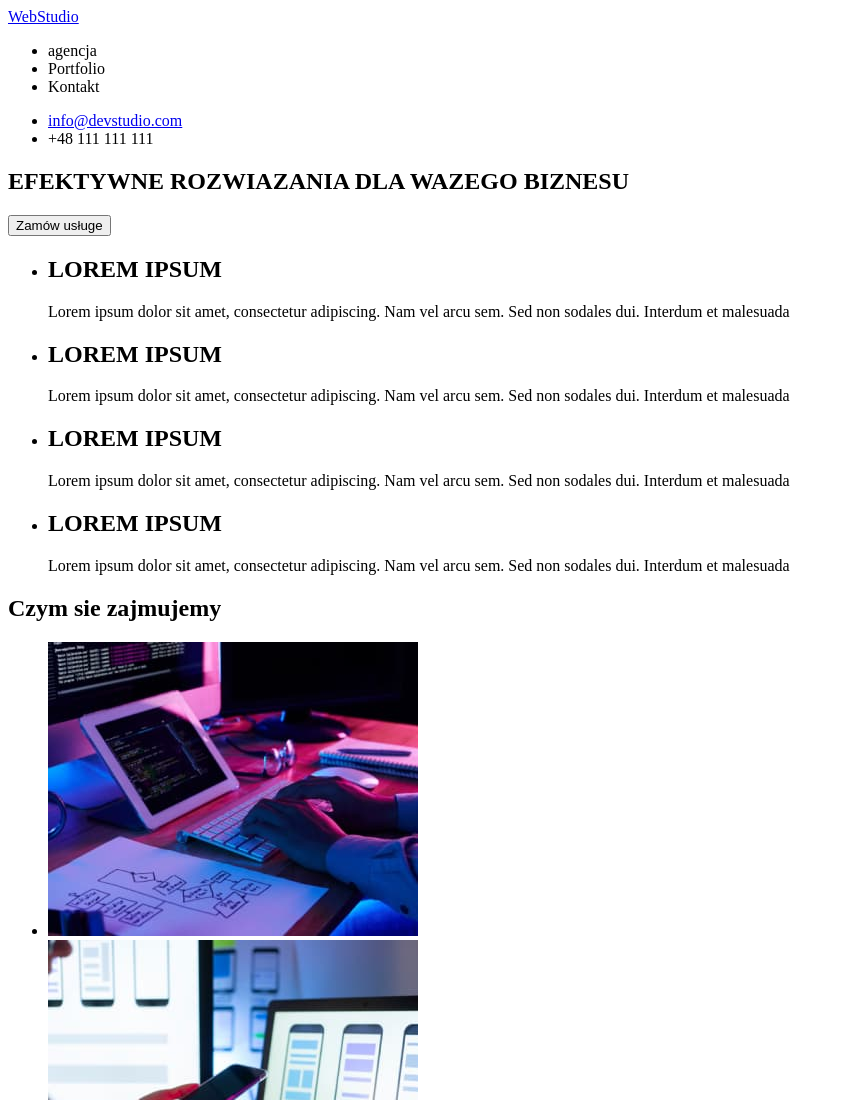
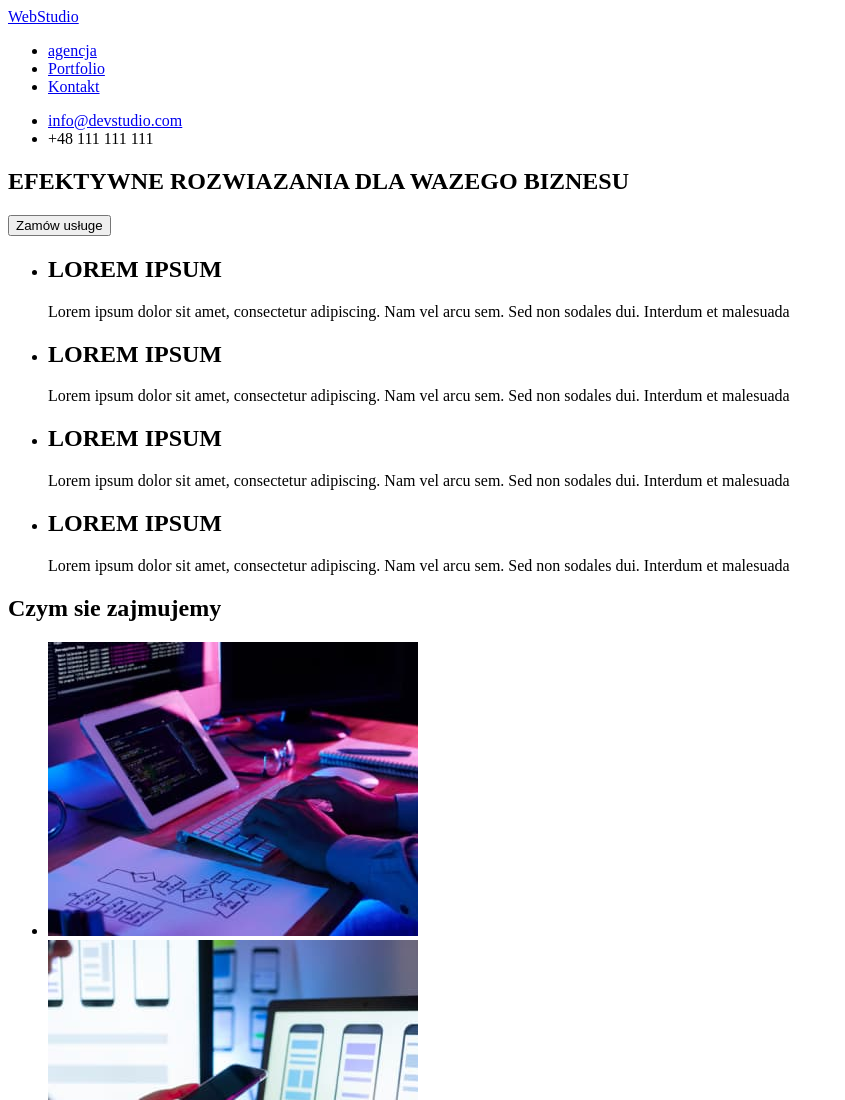
Before and after one commit to bakulbakul26/goit-markup-hw-02, a plain HTML site: page index.html in a window 1280 px wide. Shown: the top 1100 px of the page, without its empty margins (0-845 px from the left). Drawn offline with Linux system fonts and the light colour scheme.

Commit message:
połaczenie linkiem dwóch stron

```diff
--- a/index.html
+++ b/index.html
@@ -4,17 +4,19 @@
     <meta charset="UTF-8">
     <meta http-equiv="X-UA-Compatible" content="IE=edge">
     <meta name="viewport" content="width=device-width, initial-scale=1.0">
+
     <title>studio</title>
 </head>
 <body>
     <header>
         <a href="WebStudio">WebStudio</a>
+
         <nav>
             <ul>
 
-                <li>agencja</li>
-                <li>Portfolio</li>
-                <li>Kontakt</li>
+                <li><a href="agencja.html"> agencja</a></li>
+                <li><a href="portfolio.html">Portfolio</a></li>
+                <li><a href="Kontakt.html">Kontakt</a></li>
             </ul>
         </nav>
      <ul>
```
